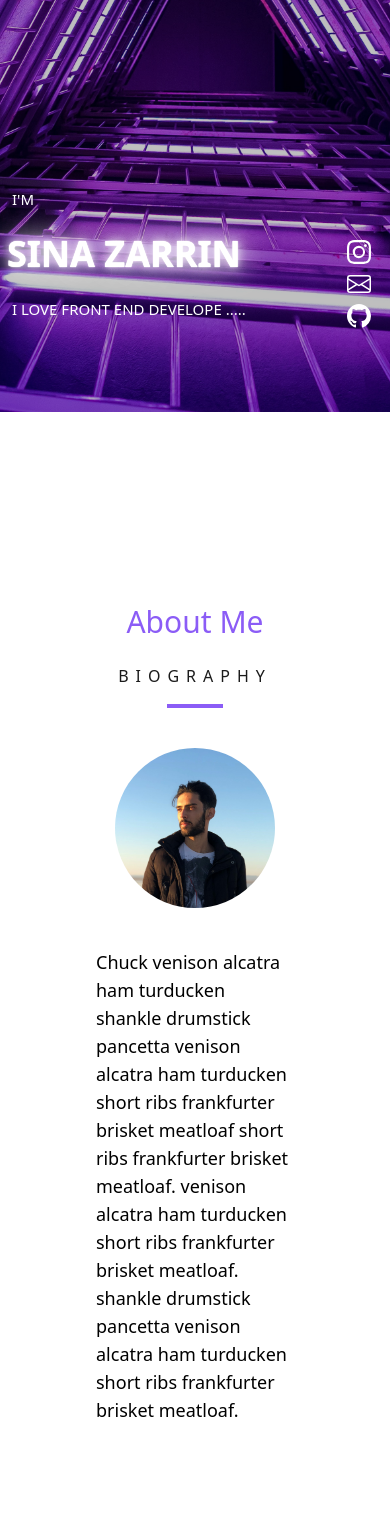
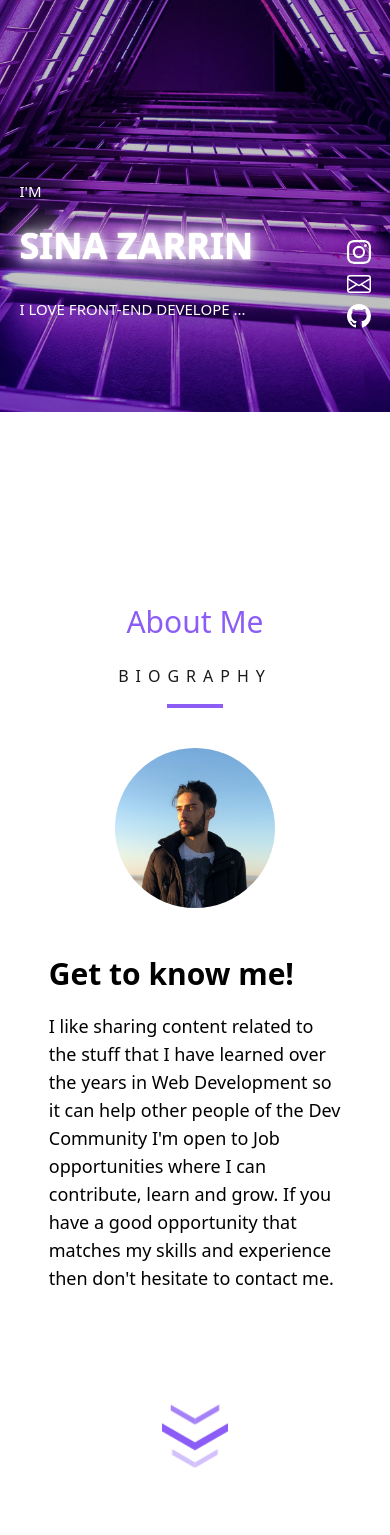
Before and after one commit to sinazarrin/personal-website, a React (Create React App) app: page / in a window 390 px wide. Shown: the part 432-1967 px from the top of the page. Built offline with nearby package versions, Linux system fonts and the light colour scheme.

Commit message:
optimize chat ui

```diff
--- a/src/components/AboutMe/index.js
+++ b/src/components/AboutMe/index.js
@@ -12,9 +12,10 @@ const AboutMe = () => {
       <div>
         <img src={AboutImage} alt="amoo sina" className='w-40 h-40 rounded-full' />
       </div>
-      <div>
-        <p className='text-left px-24 text-lg mt-10'>Chuck  venison alcatra ham turducken  shankle drumstick pancetta venison alcatra ham turducken short ribs frankfurter brisket meatloaf short ribs frankfurter brisket meatloaf.  venison alcatra ham turducken short ribs frankfurter brisket meatloaf. shankle drumstick pancetta venison alcatra ham turducken short ribs frankfurter brisket meatloaf.</p>
-      </div>
+        <div className="w-3/4 text-left mt-12">
+          <h3 className='font-semibold text-3xl mb-5'>Get to know me!</h3>
+          <p className='text-lg'>I like sharing content related to the stuff that I have learned over the years in Web Development so it can help other people of the Dev Community I'm open to Job opportunities where I can contribute, learn and grow. If you have a good opportunity that matches my skills and experience then don't hesitate to contact me.</p>
+        </div>
       <div className="flex justify-center mt-24">
         <div class="arrow"></div>
         <div class="arrow"></div>
--- a/src/components/Banner/index.js
+++ b/src/components/Banner/index.js
@@ -5,7 +5,7 @@ const Banner = () => {
     useEffect(() => {
         setTimeout(() => {
         setTypingEffect(!typingEffect)
-      }, typingEffect === false ? 1000 : 8000)
+      }, typingEffect ? 8000 : 1000)
     }, [typingEffect])
 
 
@@ -36,10 +36,10 @@ const Banner = () => {
                         </nav>
 
                         <div className='flex items-baseline justify-between'>
-                            <div className='text-white uppercase absolute bottom-[8%] leading-[70px]'>
+                            <div className='text-white uppercase absolute left-[5%] bottom-[8%] leading-[70px]'>
                                 <p className='lg:text-[50px] md:text-[30px] sm:text-[20px] text-[15px] '>i'm</p>
-                                <h1 className="w-full lg:text-8xl md:text-7xl sm:text-6xl text-4xl ml-[-5px] font-bold custom">sina zarrin</h1>
-                                <h3 className={`${typingEffect ? ' lg:text-[40px] md:text-[30px] sm:text-[20px] text-[15px] font-medium overflow-x-hidden whitespace-nowrap typewriter' : ' text-[40px] font-medium overflow-x-hidden whitespace-nowrap opacity-0'} `}>i Love front End develope ..... </h3>
+                                <h1 className="w-full lg:text-8xl md:text-7xl sm:text-6xl text-4xl font-bold custom">sina zarrin</h1>
+                                <h3 className={`${typingEffect ? ' lg:text-[40px] md:text-[30px] sm:text-[20px] text-[15px] font-medium overflow-x-hidden whitespace-nowrap typewriter mt-2' : ' text-[40px] font-medium overflow-x-hidden whitespace-nowrap opacity-0 mt-2'} `}>i love front-end develope ...</h3>
                             </div>
                         </div>
 
--- a/src/components/Contact/index.js
+++ b/src/components/Contact/index.js
@@ -6,7 +6,7 @@ const Contact = () => {
             <div className='container flex flex-col items-center sm:px-24 px-5 mx-auto my-28'>
                 <div className='text-center '>
                     <h4 className='text-violet-500 text-3xl mb-6'>Contact</h4>
-                    <h3 className='text-[#1B1B1B] tracking-[7px] leading-8'>I'AM AVAILABLE FOR WORK, PLEASE CONTACT ME.</h3>
+                    <h3 className='text-[#1B1B1B] tracking-[7px] leading-8'>I'AM READY FOR WORK, PLEASE CONTACT ME.</h3>
                     <div className='w-14 h-1 bg-violet-500 mb-10 mt-6 mx-auto'></div>
                 </div>
 
--- a/src/components/MySkills/index.js
+++ b/src/components/MySkills/index.js
@@ -43,7 +43,7 @@ const MySkills = () => {
         </div>
         <div className='flex justify-center sm:flex-row flex-col mt-16'>
           <button type="button" class="bg-white text-[#1b1b1b] sm:py-3.5 sm:px-9 py-2 px-6 sm:mb-0 mb-2 uppercase sm:text-[12px] text-[10px] tracking-[3px] sm:mr-10">Download Resume</button>
-          <button type="button" class="bg-[#B68E52] text-white sm:py-3.5 sm:px-9 py-2 px-6 sm:mb-0 mb-2 uppercase sm:text-[12px] text-[10px] tracking-[3px] ">Contact Me</button>
+          <button type="button" class="bg-violet-500 text-white sm:py-3.5 sm:px-9 py-2 px-6 sm:mb-0 mb-2 uppercase sm:text-[12px] text-[10px] tracking-[3px] ">Contact Me</button>
         </div>
       </div>
     </div>
```
